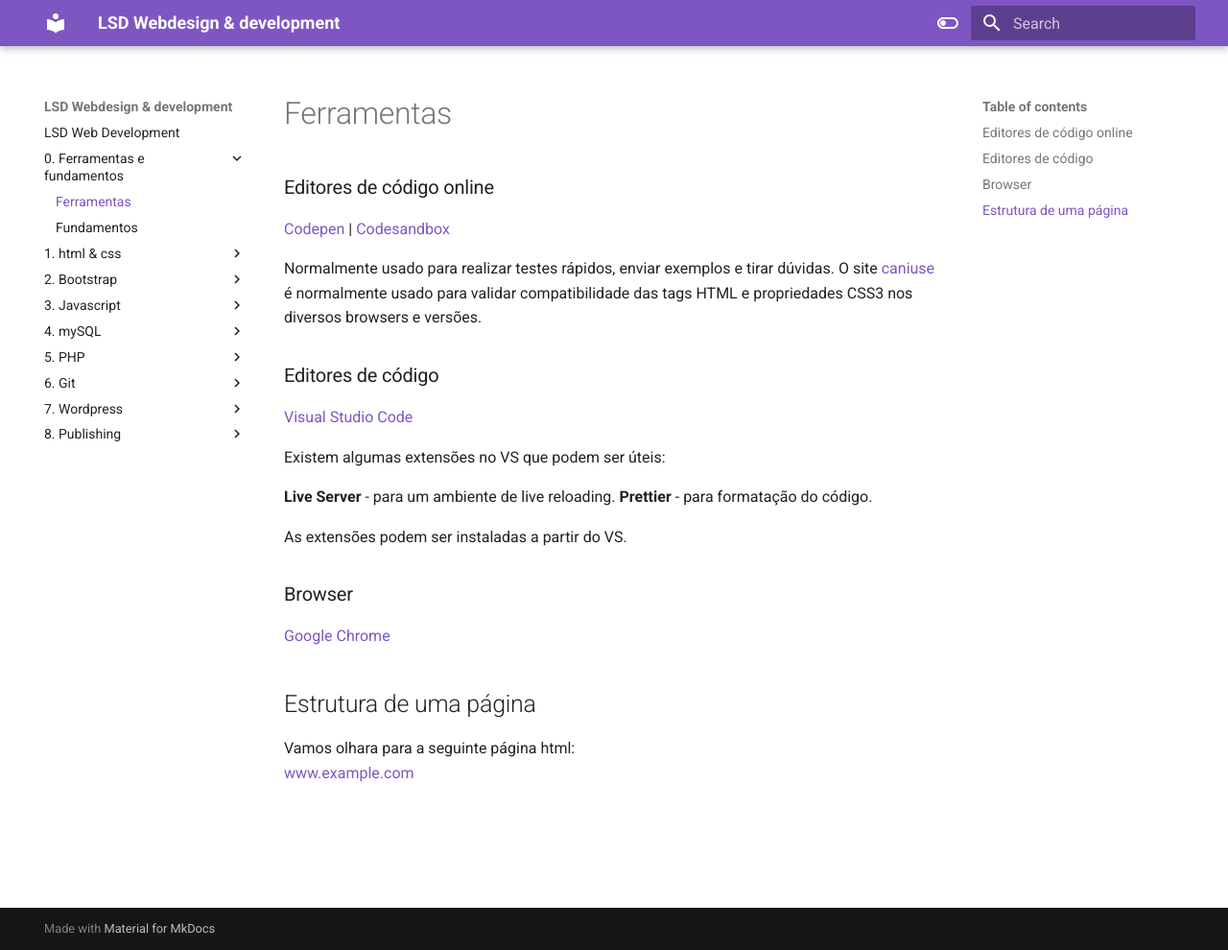
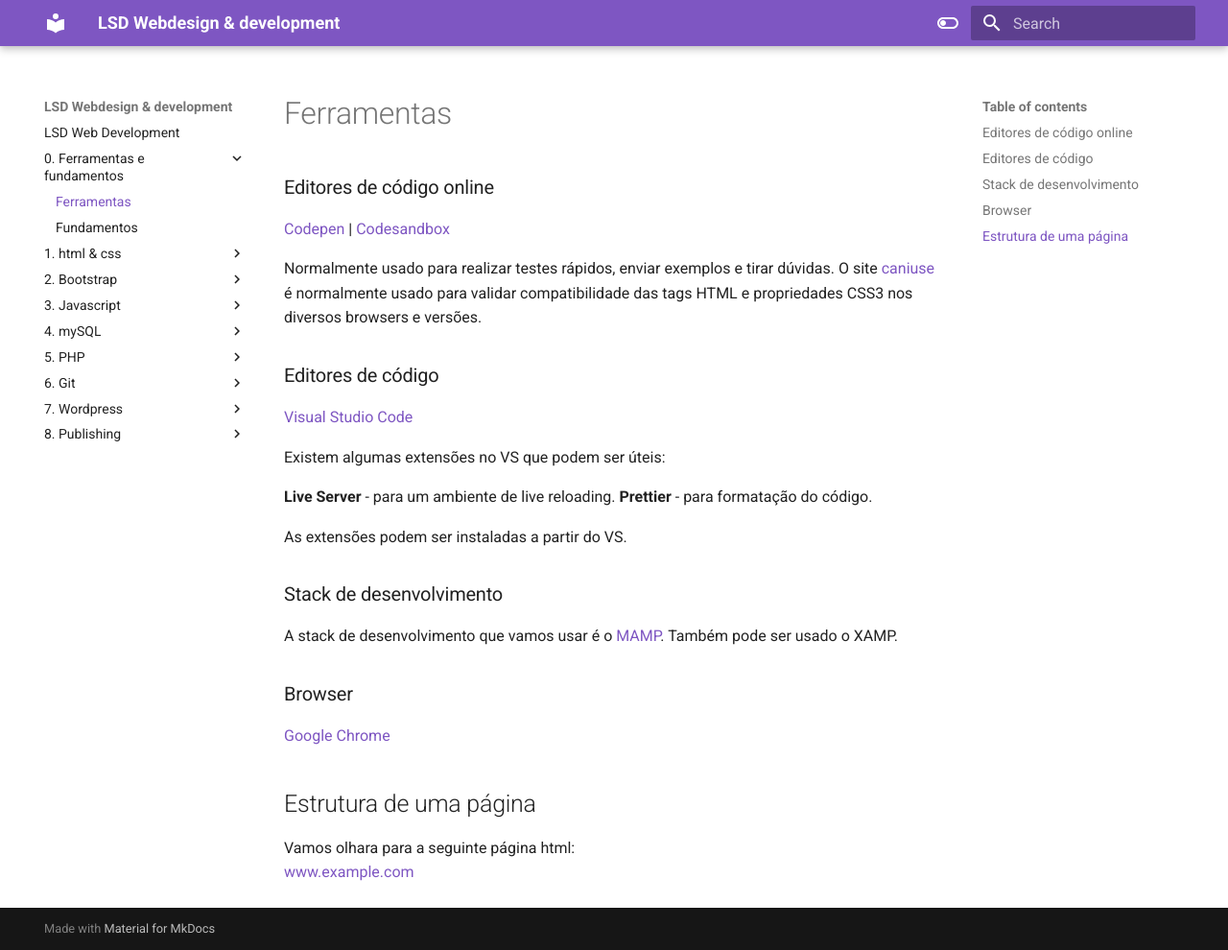
Before and after one commit to hjneves/lsd-docs, an MkDocs documentation site: the page built from docs/0. Ferramentas e fundamentos/Ferramentas.md, in a window 1280 px wide and 990 px high. Shown: the whole window at 96% size. Built offline with MkDocs 1.6.1 and Material for MkDocs 9.7.7, drawn with Linux system fonts in a browser that asks for light colours.

```diff
--- a/docs/0. Ferramentas e fundamentos/Ferramentas.md
+++ b/docs/0. Ferramentas e fundamentos/Ferramentas.md
@@ -14,6 +14,10 @@ Existem algumas extensões no VS que podem ser úteis:
 **Prettier** - para formatação do código.
 
 As extensões podem ser instaladas a partir do VS.
+
+### Stack de desenvolvimento
+A stack de desenvolvimento que vamos usar é o [MAMP](https://www.mamp.info).
+Também pode ser usado o XAMP.
 ### Browser
 [Google Chrome](https://www.google.com/chrome/)
 
--- a/mkdocs.yml
+++ b/mkdocs.yml
@@ -25,7 +25,7 @@ theme:
 # Extensions
 markdown_extensions:
   - footnotes
-  # - attr_list
+  - attr_list
   - pymdownx.arithmatex:
       generic: true
   # - pymdownx.superfences
```
Also changed, not shown: docs/1. html & css/a. Tags html.md (+10 -5 lines).
